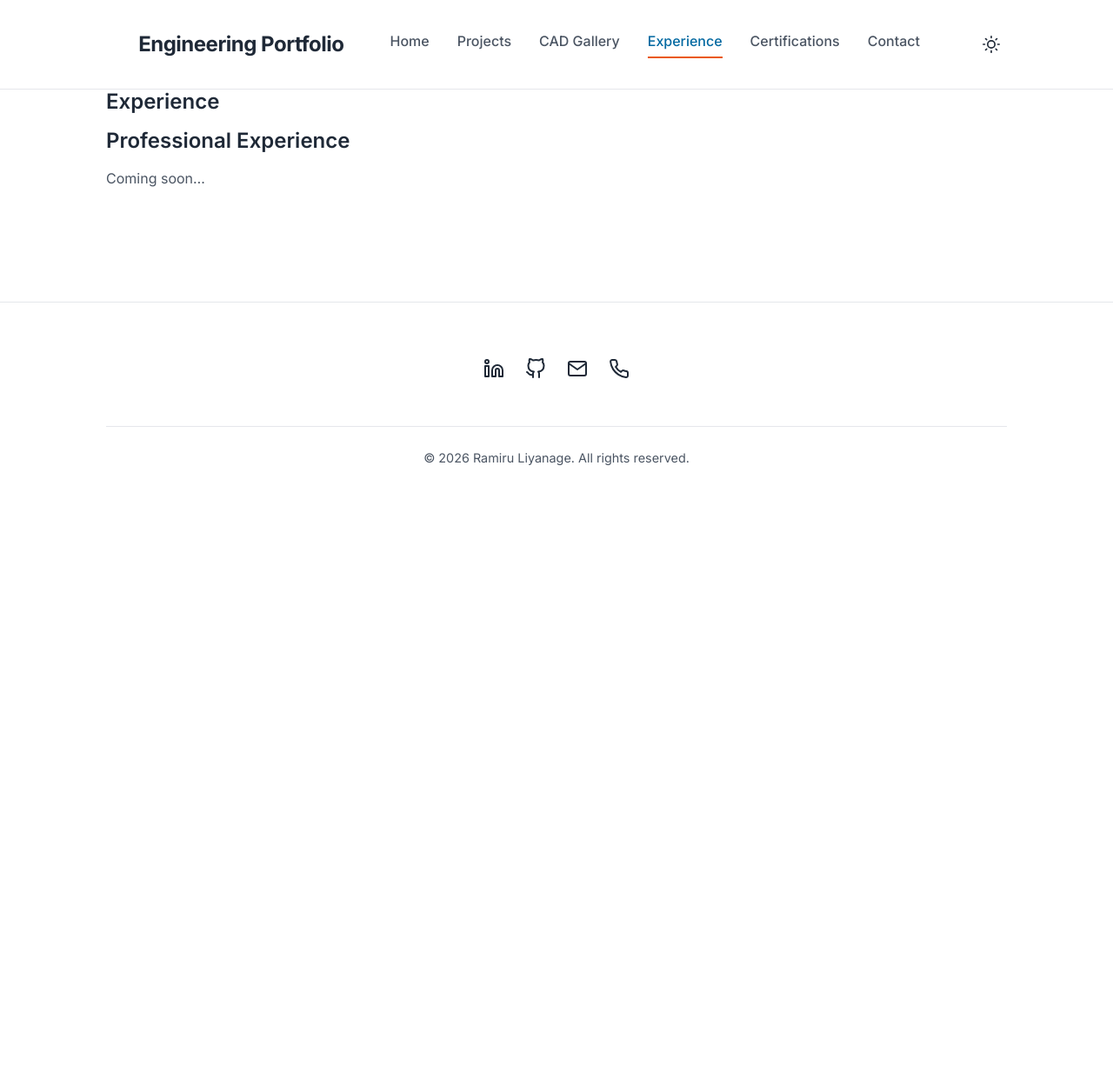
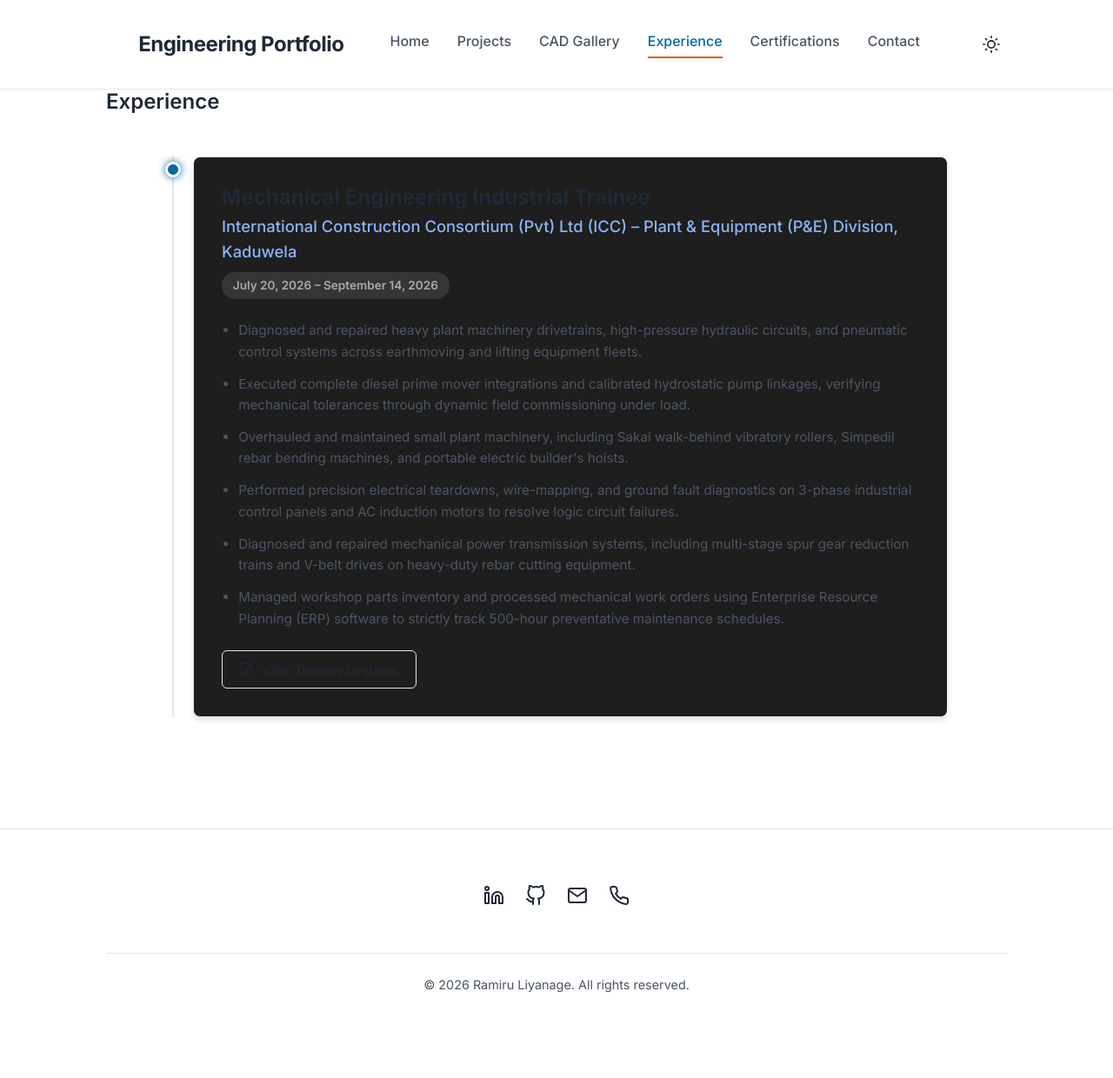
Before and after one commit to mackaygunn/mackaygunn.github.io, a Jekyll site: the page built from experience.md, in a window 1280 px wide. Shown: the whole page at 87% size. Built offline with Jekyll 4.4.1, drawn with Linux system fonts in a browser that asks for light colours; before the commit the page ends 900 px from its top, so only the background shows below that.

Commit message:
Build experience timeline with ICC training details

```diff
--- a/experience.md
+++ b/experience.md
@@ -1,7 +1,160 @@
 ---
 layout: page
 title: Experience
+permalink: /experience/
 ---
-## Professional Experience
 
-Coming soon...
+<style>
+  .timeline {
+    position: relative;
+    max-width: 900px;
+    margin: 3rem auto;
+    padding-left: 2rem;
+  }
+
+  /* Vertical Line */
+  .timeline::before {
+    content: '';
+    position: absolute;
+    top: 0;
+    left: 8px; /* Center of the 16px dot */
+    height: 100%;
+    width: 2px;
+    background: var(--border-color, #333);
+  }
+
+  .timeline-item {
+    position: relative;
+    margin-bottom: 3rem;
+  }
+
+  /* The Glowing Dot */
+  .timeline-dot {
+    position: absolute;
+    top: 6px;
+    left: -2rem;
+    width: 18px;
+    height: 18px;
+    border-radius: 50%;
+    background: var(--accent-color, #1e429f);
+    border: 3px solid var(--bg-color, #121212);
+    box-shadow: 0 0 10px var(--accent-color, #1e429f);
+    z-index: 2;
+  }
+
+  .timeline-content {
+    background: var(--card-bg, #1e1e1e);
+    border: 1px solid var(--border-color, #333);
+    border-radius: 8px;
+    padding: 2rem;
+    box-shadow: 0 4px 6px rgba(0,0,0,0.1);
+    transition: transform 0.2s ease, box-shadow 0.2s ease;
+  }
+
+  .timeline-content:hover {
+    transform: translateY(-2px);
+    box-shadow: 0 8px 15px rgba(0,0,0,0.2);
+  }
+
+  .timeline-title {
+    font-size: 1.5rem;
+    font-weight: 700;
+    color: var(--text-color, #fff);
+    margin-bottom: 0.25rem;
+  }
+
+  .timeline-company {
+    font-size: 1.15rem;
+    font-weight: 500;
+    color: #8bb4f7;
+    margin-bottom: 0.5rem;
+  }
+
+  .timeline-date {
+    display: inline-block;
+    background: rgba(255, 255, 255, 0.1);
+    color: var(--text-muted, #aaa);
+    padding: 0.3rem 0.8rem;
+    border-radius: 99px;
+    font-size: 0.85rem;
+    font-weight: 600;
+    margin-bottom: 1.5rem;
+  }
+
+  .timeline-responsibilities {
+    color: var(--text-secondary, #ddd);
+    font-size: 0.95rem;
+    line-height: 1.6;
+    margin-bottom: 1.5rem;
+    padding-left: 1.2rem;
+  }
+
+  .timeline-responsibilities li {
+    margin-bottom: 0.8rem;
+  }
+
+  .logbook-btn {
+    display: inline-flex;
+    align-items: center;
+    gap: 8px;
+    background: transparent;
+    color: var(--text-color, #fff);
+    border: 1px solid var(--border-color, #555);
+    padding: 0.6rem 1.2rem;
+    border-radius: 6px;
+    text-decoration: none;
+    font-weight: 500;
+    font-size: 0.9rem;
+    transition: all 0.2s ease;
+  }
+
+  .logbook-btn:hover {
+    background: rgba(255, 255, 255, 0.05);
+    border-color: #8bb4f7;
+    color: #8bb4f7;
+  }
+
+  @media (max-width: 768px) {
+    .timeline {
+      padding-left: 1.5rem;
+    }
+    .timeline-dot {
+      left: -1.5rem;
+    }
+    .timeline::before {
+      left: 7px;
+    }
+    .timeline-content {
+      padding: 1.5rem;
+    }
+  }
+</style>
+
+<div class="timeline">
+
+  <!-- ICC Plant & Equipment -->
+  <div class="timeline-item">
+    <div class="timeline-dot"></div>
+    <div class="timeline-content">
+      <h3 class="timeline-title">Mechanical Engineering Industrial Trainee</h3>
+      <div class="timeline-company">International Construction Consortium (Pvt) Ltd (ICC) – Plant & Equipment (P&E) Division, Kaduwela</div>
+      <div class="timeline-date">July 20, 2026 – September 14, 2026</div>
+
+      <ul class="timeline-responsibilities">
+        <li>Diagnosed and repaired heavy plant machinery drivetrains, high-pressure hydraulic circuits, and pneumatic control systems across earthmoving and lifting equipment fleets.</li>
+        <li>Executed complete diesel prime mover integrations and calibrated hydrostatic pump linkages, verifying mechanical tolerances through dynamic field commissioning under load.</li>
+        <li>Overhauled and maintained small plant machinery, including Sakai walk-behind vibratory rollers, Simpedil rebar bending machines, and portable electric builder's hoists.</li>
+        <li>Performed precision electrical teardowns, wire-mapping, and ground fault diagnostics on 3-phase industrial control panels and AC induction motors to resolve logic circuit failures.</li>
+        <li>Diagnosed and repaired mechanical power transmission systems, including multi-stage spur gear reduction trains and V-belt drives on heavy-duty rebar cutting equipment.</li>
+        <li>Managed workshop parts inventory and processed mechanical work orders using Enterprise Resource Planning (ERP) software to strictly track 500-hour preventative maintenance schedules.</li>
+      </ul>
+
+      <!-- Link hardcoded to expect the PDF in the assets/docs folder -->
+      <a href="{{ '/assets/docs/industrial-training-logbook.pdf' | relative_url }}" target="_blank" class="logbook-btn">
+        <svg xmlns="http://www.w3.org/2000/svg" width="18" height="18" viewBox="0 0 24 24" fill="none" stroke="currentColor" stroke-width="2" stroke-linecap="round" stroke-linejoin="round"><path d="M14 2H6a2 2 0 0 0-2 2v16a2 2 0 0 0 2 2h12a2 2 0 0 0 2-2V8z"></path><polyline points="14 2 14 8 20 8"></polyline><line x1="12" y1="18" x2="12" y2="12"></line><line x1="9" y1="15" x2="15" y2="15"></line></svg>
+        View Training Logbook
+      </a>
+    </div>
+  </div>
+
+</div>
```
